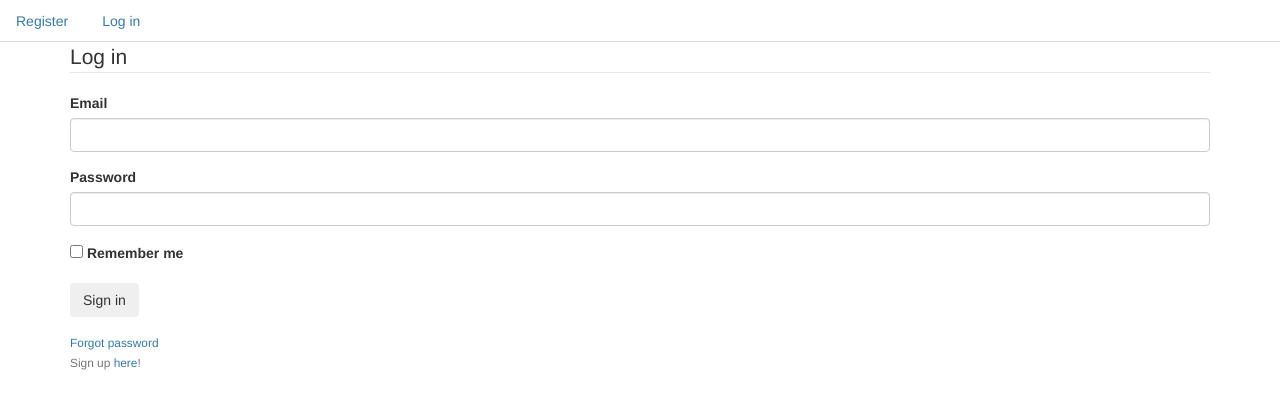
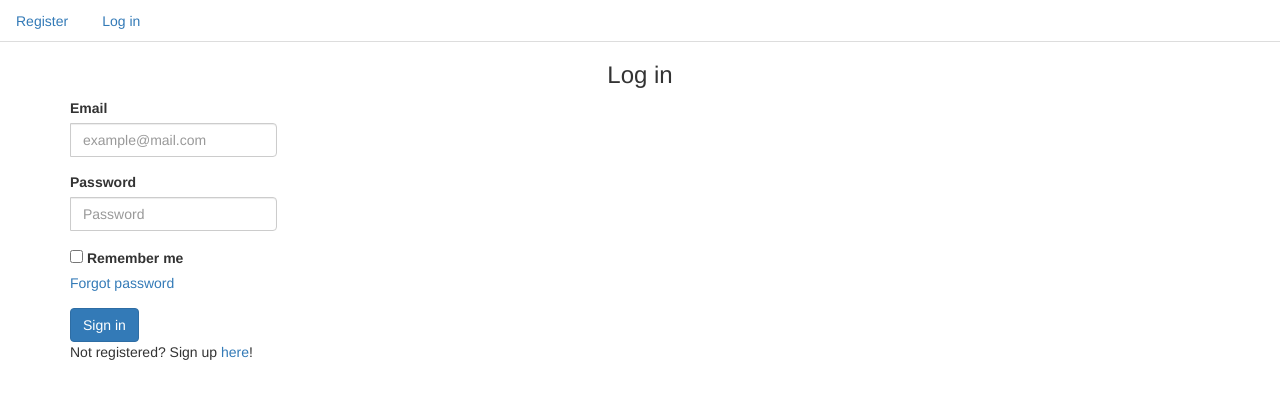
Before and after one commit to LaerryLaessig/meerkat, a Flask app: page /signin in a window 1280 px wide. Shown: the top 409 px of the page. Run offline with Flask 2, Linux system fonts and the light colour scheme; some libraries are stand-ins or nearby versions.

Commit message:
refactor layout signin page

```diff
--- a/flask_meerkat/templates/account.html
+++ b/flask_meerkat/templates/account.html
@@ -3,7 +3,7 @@
     <form method="POST" action="{{ url_for('account') }}">
         {{ form.hidden_tag() }}
         <fieldset class="form-group">
-            <legend class="border-bottom mb-4">Account data</legend>
+            <legend class="border-bottom">Account data</legend>
                <div class="form-group">
                     {{ form.username.label(class="form-control-label") }}
                         {% if form.username.errors %}
--- a/flask_meerkat/templates/signin.html
+++ b/flask_meerkat/templates/signin.html
@@ -1,10 +1,9 @@
 {% extends "layout.html" %}
 {% block app_content %}
-<div>
-    <form method="POST" action="{{ url_for('signin') }}">
-        {{ form.hidden_tag() }}
-        <fieldset class="form-group">
-            <legend class="border-bottom mb-4">Log in</legend>
+    <div class="signin-inner my-4 my-lg-0 bg-white shadow-soft border rounded border-gray-300 p-4 p-lg-5 w-100 fmxw-500">
+        <div class="text-center text-md-center mb-4 mt-md-0">
+            <h1 class="mb-0 h3">Log in</h1>
+        </div>
         {% if form.errors %}
             {% for field_name, field_errors in form.errors|dictsort if field_errors %}
                 {% for error in field_errors %}
@@ -14,30 +13,44 @@
                 {% endfor %}
             {% endfor %}
         {% endif %}
+        <form method="POST" class="mt-4" action="{{ url_for('signin') }}">
+            {{ form.hidden_tag() }}
+            <!-- Form -->
+            <div class="form-group mb-4">
+                {{ form.email.label(class="form-control-label") }}
+                <div class="input-group">
+                    <span class="input-group-text" id="basic-addon1"><span class="fas fa-envelope"></span></span>
+                     {{ form.email(class="form-control form-control-lg", placeholder="example@mail.com") }}
+                </div>
+            </div>
+            <!-- End of Form -->
             <div class="form-group">
-                    {{ form.email.label(class="form-control-label") }}
-                    {{ form.email(class="form-control form-control-lg") }}
+                <!-- Form -->
+                <div class="form-group mb-4">
+                    {{ form.password.label(class="form-control-label") }}
+                    <div class="input-group">
+                        <span class="input-group-text" id="basic-addon2"><span class="fas fa-unlock-alt"></span></span>
+                        {{ form.password(class="form-control form-control-lg", placeholder="Password") }}
                     </div>
-                <div class="form-group">
-                    {{ form.password.label(class="form-control-label") }}
-                    {{ form.password(class="form-control form-control-lg") }}
                 </div>
-                <div class="form-check">
+                <!-- End of Form -->
+                <div class="d-flex justify-content-between align-items-center mb-4">
+                    <div class="form-check mb-0">
                         {{ form.remember(class="form-check-input") }}
                         {{ form.remember.label(class="form-check-label") }}
                     </div>
-        </fieldset>
-        <div class="form-group">
-            {{ form.submit(class="btn btn-outline-info") }}
+                    <div><a href="{{ url_for('request_reset_password') }}">Forgot password</a></div>
                 </div>
-        <small class="text-muted ml-2">
-            <a href="{{ url_for('request_reset_password') }}">Forgot password</a>
-        </small>
+            </div>
+            <div class="d-grid">
+                {{ form.submit(class="btn btn-primary") }}
+            </div>
         </form>
+        <div class="d-flex justify-content-center align-items-center mt-4">
+            <span class="fw-normal">
+                Not registered?
+                Sign up <a href="{{ url_for('signup') }}">here</a>!
+            </span>
         </div>
-<div class="border-top pt-3">
-    <small class="text-muted">
-        Sign up <a href="{{ url_for('signup') }}">here</a>!
-    </small>
     </div>
 {% endblock app_content %}
```
Also changed, not shown: flask_meerkat/forms.py (+6 -4 lines). Lines whose indentation alone changed are shown as unchanged.
